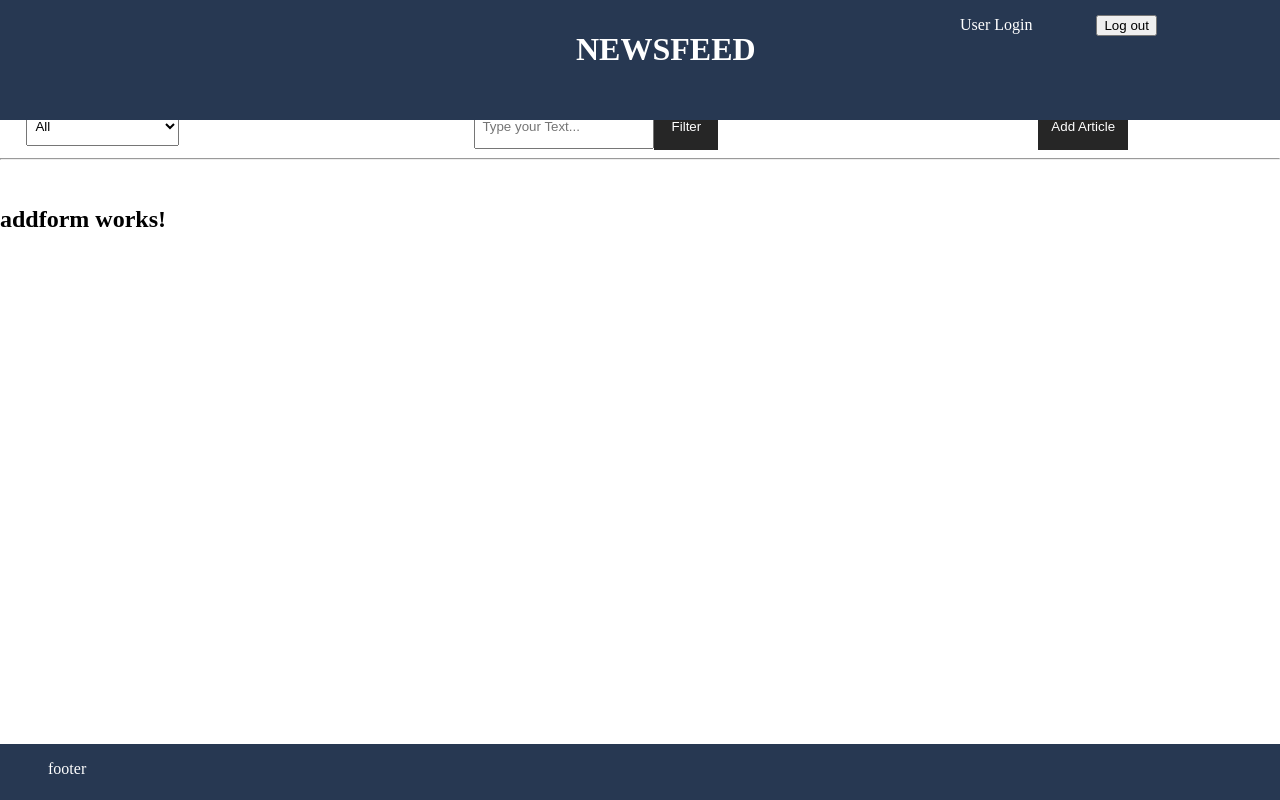
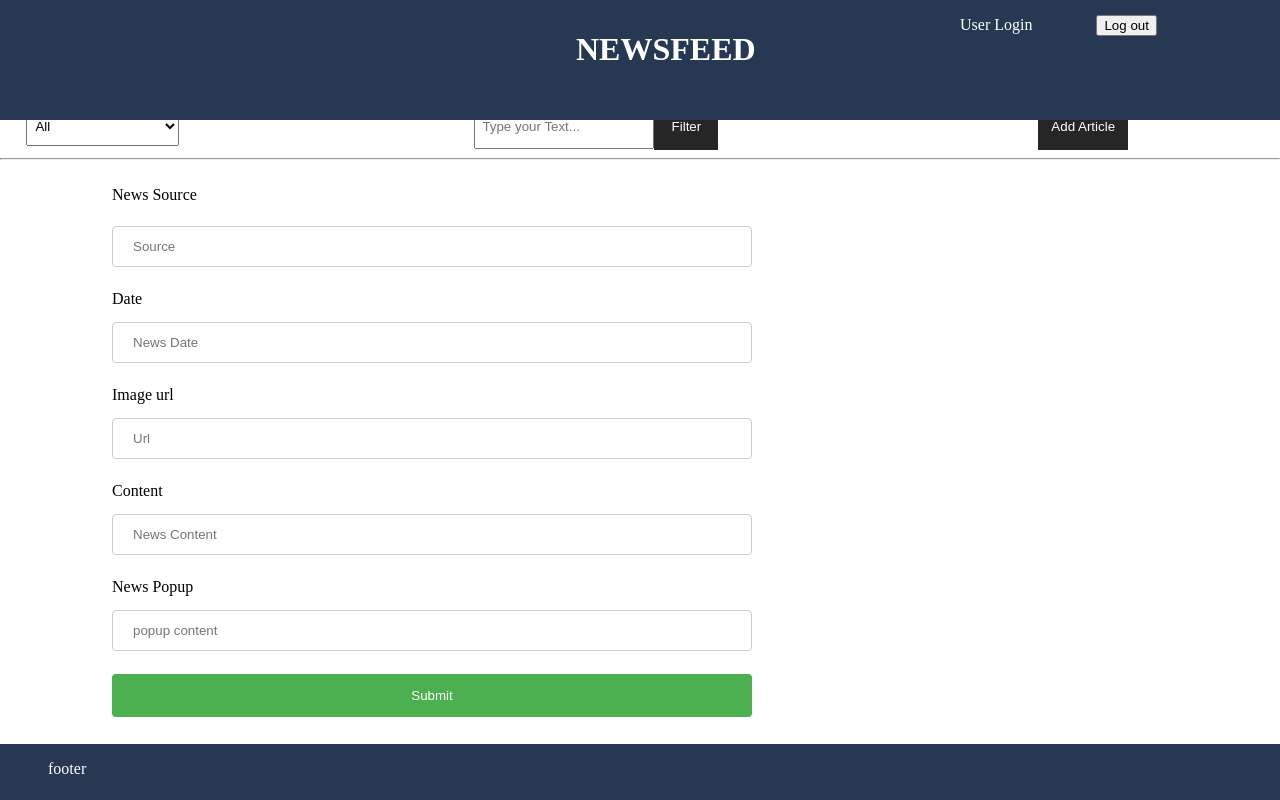
Before and after one commit to Dhruv1107/Task6, an Angular app: page /addform in a window 1280 px wide. Built offline with nearby package versions, Linux system fonts and the light colour scheme.

Commit message:
Add article button implemented

```diff
--- a/src/app/addform/addform.component.css
+++ b/src/app/addform/addform.component.css
@@ -1,5 +1,77 @@
-h2 {
+.form {
   position: relative;
-  top: 10vw;
-  width: 70vw;
+  top: 10vh;
+  left: 5vw;
+  margin: 3em;
+  width: 50vw;
 }
+.newsSource {
+  position: absolute;
+}
+.newsInput {
+  position: absolute;
+  top: 4vh;
+}
+.newsDate {
+  position: absolute;
+  top: 13vh;
+}
+.dateInput {
+  position: absolute;
+  top: 16vh;
+}
+.newsImage {
+  position: absolute;
+  top: 25vh;
+}
+.imageInput {
+  position: absolute;
+  top: 28vh;
+}
+.newsContent {
+  position: absolute;
+  top: 37vh;
+}
+.contentInput {
+  position: absolute;
+  top: 40vh;
+}
+.newsPopup {
+  position: absolute;
+  top: 49vh;
+}
+.popupInput {
+  position: absolute;
+  top: 52vh;
+}
+.submitBtn {
+  position: absolute;
+  top: 60vh;
+}
+input[type="text"] {
+  position: absolute;
+  width: 100%;
+  padding: 12px 20px;
+  margin: 8px 0;
+  display: inline-block;
+  border: 1px solid #ccc;
+  border-radius: 4px;
+  box-sizing: border-box;
+}
+
+input[type="submit"] {
+  position: absolute;
+  width: 100%;
+  background-color: #4caf50;
+  color: white;
+  padding: 14px 20px;
+  margin: 8px 0;
+  border: none;
+  border-radius: 4px;
+  cursor: pointer;
+}
+
+input[type="submit"]:hover {
+  position: absolute;
+  background-color: #45a049;
+}
--- a/src/app/addform/addform.component.html
+++ b/src/app/addform/addform.component.html
@@ -1 +1,50 @@
-<h2>addform works!</h2>
+<div class="form">
+  <form [formGroup]="profileForm" (ngSubmit)="onSubmit()">
+    <label for="source" class="newsSource">News Source</label>
+    <input
+      type="text"
+      id="source"
+      placeholder="Source"
+      class="newsInput"
+      formControlName="heading"
+    />
+
+    <label for="date" class="newsDate">Date</label>
+    <input
+      type="text"
+      id="date"
+      placeholder="News Date"
+      class="dateInput"
+      formControlName="date"
+    />
+
+    <label for="image" class="newsImage">Image url</label>
+    <input
+      type="text"
+      id="image"
+      placeholder="Url"
+      class="imageInput"
+      formControlName="image"
+    />
+
+    <label for="content" class="newsContent">Content</label>
+    <input
+      type="text"
+      id="content"
+      placeholder="News Content"
+      class="contentInput"
+      formControlName="content"
+    />
+
+    <label for="popup" class="newsPopup">News Popup</label>
+    <input
+      type="text"
+      id="popup"
+      placeholder="popup content"
+      class="popupInput"
+      formControlName="popup"
+    />
+
+    <input type="submit" value="Submit" class="submitBtn" />
+  </form>
+</div>
--- a/src/app/addform/addform.component.ts
+++ b/src/app/addform/addform.component.ts
@@ -1,15 +1,27 @@
-import { Component, OnInit } from '@angular/core';
-
+import { Component, OnInit } from "@angular/core";
+import { Posts } from "../posts";
+import { PostsService } from "../posts.service";
+import { FormControl, Validators, FormGroup } from "@angular/forms";
 @Component({
-  selector: 'app-addform',
-  templateUrl: './addform.component.html',
-  styleUrls: ['./addform.component.css']
+  selector: "app-addform",
+  templateUrl: "./addform.component.html",
+  styleUrls: ["./addform.component.css"]
 })
 export class AddformComponent implements OnInit {
+  constructor(public postsService: PostsService) {}
 
-  constructor() { }
+  ngOnInit() {}
 
-  ngOnInit() {
+  profileForm = new FormGroup({
+    heading: new FormControl("", Validators.required),
+    date: new FormControl("", Validators.required),
+    image: new FormControl("", Validators.required),
+    content: new FormControl("", Validators.required),
+    popup: new FormControl("", Validators.required)
+  });
+
+  onSubmit(): void {
+    console.log(this.profileForm.value);
+    this.postsService.addPost(this.profileForm.value);
   }
-
 }
--- a/src/app/app.component.html
+++ b/src/app/app.component.html
@@ -1,6 +1,4 @@
 <app-header [name]="name"></app-header>
 <app-form (eventClicked)="childEventClicked($event)"></app-form>
-<router-outlet>
-  <!-- <app-body [filteredData]="filteredData"></app-body> -->
-</router-outlet>
+<router-outlet> </router-outlet>
 <app-footer></app-footer>
--- a/src/app/app.component.ts
+++ b/src/app/app.component.ts
@@ -10,12 +10,13 @@ import { PostsService } from "./posts.service";
 export class AppComponent {
   title = "task6";
   public name: string;
-  public filteredData: Posts[];
+  // public filteredData: Posts[];
   constructor(private postsService: PostsService) {}
   childEventClicked(event: Event) {
     this.name = (<HTMLInputElement>event.target).value;
-    this.filteredData = this.postsService.getSelectedPost(this.name);
+    this.postsService.getSelectedPost(this.name);
     console.log(this.name);
-    console.log(this.filteredData);
+    console.log(this.postsService.filteredData);
+    // console.log(this.filteredData);
   }
 }
--- a/src/app/app.module.ts
+++ b/src/app/app.module.ts
@@ -8,7 +8,7 @@ import { FooterComponent } from "./footer/footer.component";
 import { BodyComponent } from "./body/body.component";
 import { PostsService } from "./posts.service";
 import { FormComponent } from "./form/form.component";
-import { FormsModule } from "@angular/forms";
+import { FormsModule, ReactiveFormsModule } from "@angular/forms";
 
 @NgModule({
   declarations: [
@@ -19,7 +19,7 @@ import { FormsModule } from "@angular/forms";
     FormComponent,
     routingComponents
   ],
-  imports: [BrowserModule, AppRoutingModule, FormsModule],
+  imports: [BrowserModule, AppRoutingModule, FormsModule, ReactiveFormsModule],
   providers: [PostsService],
   bootstrap: [AppComponent]
 })
--- a/src/app/body/body.component.html
+++ b/src/app/body/body.component.html
@@ -1,4 +1,4 @@
-<div *ngIf="!filteredData; else selected">
+<div *ngIf="!this.postsService.filteredData; else selected">
   <div class="content" id="content" *ngFor="let post of posts">
     <div class="content__sub" id="content__display">
       <div class="content__img"></div>
@@ -19,8 +19,12 @@
   </div>
 </div>
 
-<div *ngIf="filteredData">
-  <div class="content" id="content" *ngFor="let post of filteredData">
+<div *ngIf="this.postsService.filteredData">
+  <div
+    class="content"
+    id="content"
+    *ngFor="let post of this.postsService.filteredData"
+  >
     <div class="content__sub" id="content__display">
       <div class="content__img"></div>
       {{ post.image }}
--- a/src/app/body/body.component.ts
+++ b/src/app/body/body.component.ts
@@ -8,7 +8,7 @@ import { PostsService } from "../posts.service";
   styleUrls: ["./body.component.css"]
 })
 export class BodyComponent implements OnInit {
-  @Input() filteredData: Posts[];
+  // @Input() filteredData: Posts[];
   posts: Posts[] = [];
   constructor(private postsService: PostsService) {}
 
--- a/src/app/form/form.component.html
+++ b/src/app/form/form.component.html
@@ -4,6 +4,7 @@
       id="sel-category"
       class="form__select-box"
       (change)="changeHeading($event)"
+      routerLink="/"
     >
       <option value="All" style="display: none">All</option>
       <option value="BBC">BBC</option>
--- a/src/app/form/form.component.ts
+++ b/src/app/form/form.component.ts
@@ -6,7 +6,7 @@ import { Router } from "@angular/router";
   styleUrls: ["./form.component.css"]
 })
 export class FormComponent implements OnInit {
-  constructor(private router: Router) {}
+  constructor() {}
   ngOnInit() {}
 
   @Output() eventClicked = new EventEmitter<Event>();
--- a/src/app/posts.service.ts
+++ b/src/app/posts.service.ts
@@ -1,16 +1,20 @@
-import { Injectable } from "@angular/core";
+// import { Injectable } from "@angular/core";
 
 import { Posts } from "./posts";
 import { POSTSDATA } from "./posts-data";
 
-@Injectable()
+// @Injectable()
 export class PostsService {
+  filteredData: Posts[];
   constructor() {}
 
   getPosts(): Posts[] {
     return POSTSDATA;
   }
-  getSelectedPost(name: string): Posts[] {
-    return POSTSDATA.filter(value => value.heading === name);
+  getSelectedPost(name: string): void {
+    this.filteredData = POSTSDATA.filter(value => value.heading === name);
+  }
+  addPost(addPost: Posts): void {
+    POSTSDATA.push(addPost);
   }
 }
```
